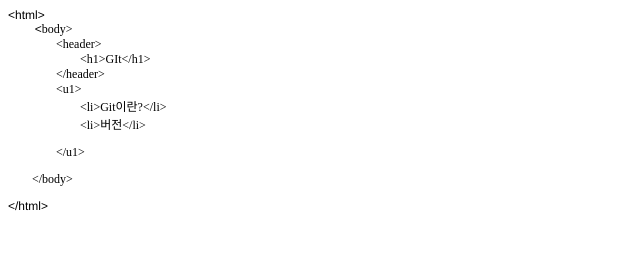
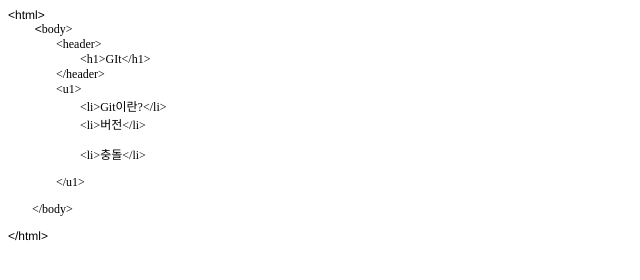
Before and after one commit to irony2/opentutorials_git_egoing, a plain HTML site: page index.html in a window 1280 px wide. Shown: the whole page, without its empty margins (0-640 px from the left). Drawn offline with Linux system fonts and the light colour scheme.

Commit message:
충돌 추

```diff
--- a/index.html
+++ b/index.html
@@ -27,7 +27,8 @@
 <p class="p2"><span class="s1"><span class="Apple-tab-span">	</span><span class="Apple-tab-span">	</span>&lt;u1&gt;</span></p>
 <p class="p2"><span class="s1"><span class="Apple-tab-span">	</span><span class="Apple-tab-span">	</span><span class="Apple-tab-span">	</span>&lt;li&gt;Git이란?&lt;/li&gt;</span></p>
 <p class="p3"><span class="s1"><span class="Apple-tab-span">	</span><span class="Apple-tab-span">	</span><span class="Apple-tab-span">	</span>&lt;li&gt;</span><span class="s3">버전</span><span class="s1">&lt;/li&gt;</span></p>
-<p class="p4"><span class="s1"><span class="Apple-tab-span">	</span><span class="Apple-tab-span">	</span>&lt;/u1&gt;</span></p>
+<p class="p3"><span class="s1"><span class="Apple-tab-span">	</span><span class="Apple-tab-span">	</span><span class="Apple-tab-span">	</span>&lt;li&gt;</span><span class="s3">충돌</span><span class="s1">&lt;/li&gt;</span></p>
+<p class="p4"><span class="s4"><span class="Apple-tab-span">	</span><span class="Apple-tab-span">	</span></span><span class="s1">&lt;/u1&gt;</span></p>
 <p class="p4"><span class="s4"><span class="Apple-tab-span">	</span></span><span class="s1">&lt;/body&gt;</span></p>
 <p class="p1"><span class="s1">&lt;/html&gt;</span></p>
 </body>
```
